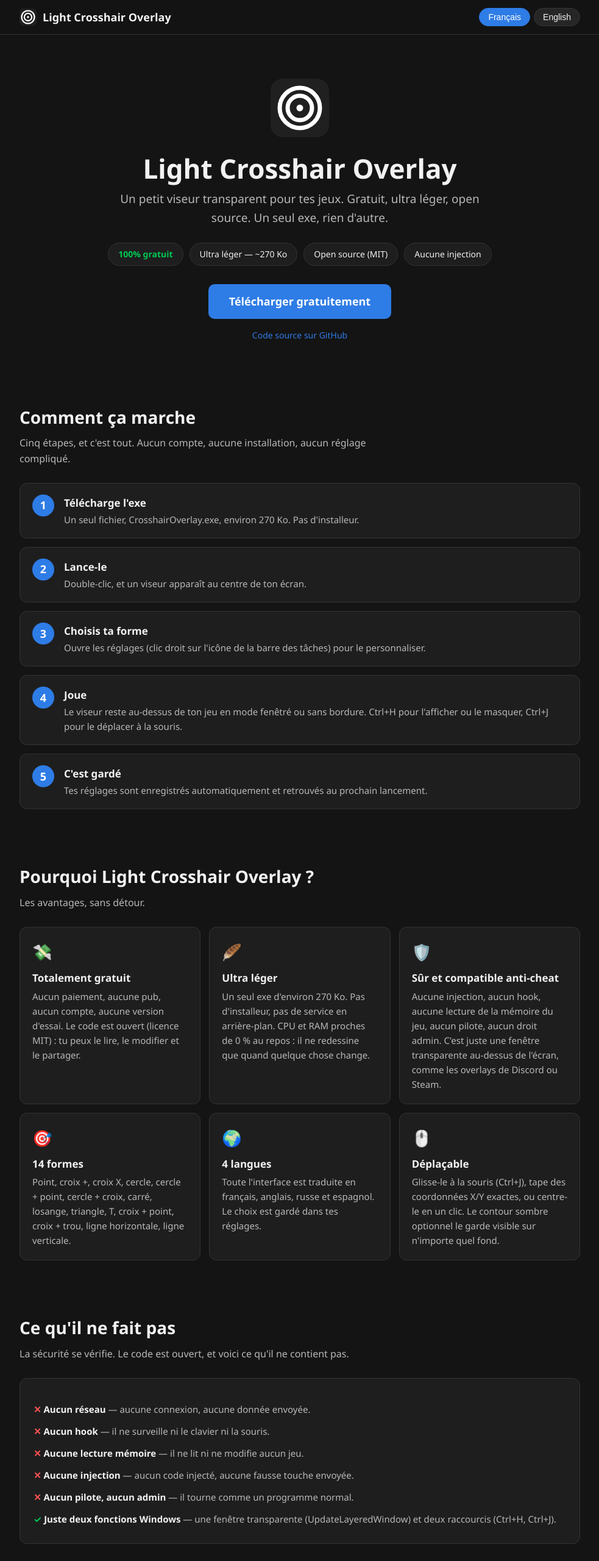
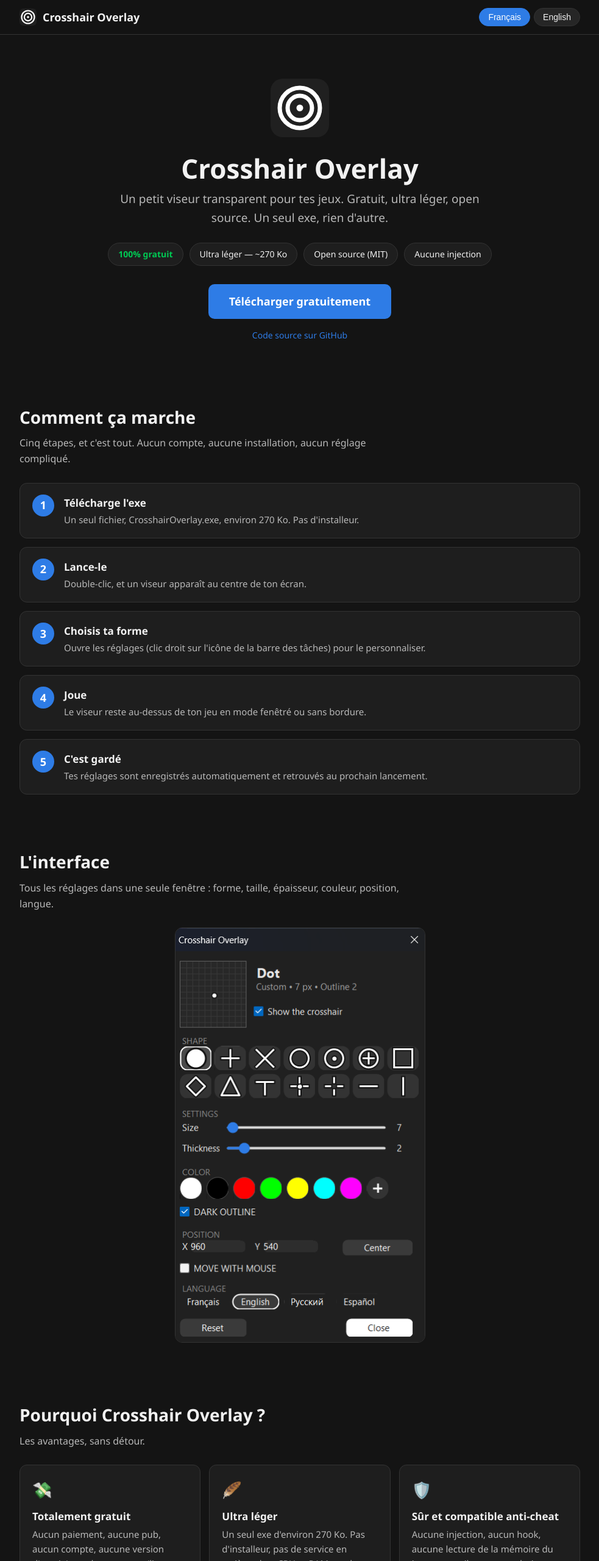
Before and after one commit to LightCrosshairOverlay/CrosshairOverlay, a plain HTML site: page docs/index.html in a window 1280 px wide. Shown: the top 2560 px of the page at 61% size, without its empty margins (148-1131 px from the left). Drawn offline with Linux system fonts and the light colour scheme.

Commit message:
Update website: improved screenshot, direct download, no shortcuts

```diff
--- a/docs/index.html
+++ b/docs/index.html
@@ -3,8 +3,8 @@
 <head>
 <meta charset="utf-8">
 <meta name="viewport" content="width=device-width, initial-scale=1">
-<title>Light Crosshair Overlay — Viseur gratuit, léger et open source</title>
-<meta name="description" content="Light Crosshair Overlay : un petit viseur transparent gratuit et ultra léger pour les jeux en fenêtré. Un seul exe de ~270 Ko. Aucune injection, aucun accès mémoire, aucun réseau. Open source (MIT).">
+<title>Crosshair Overlay — Viseur gratuit, léger et open source</title>
+<meta name="description" content="Crosshair Overlay : un petit viseur transparent gratuit et ultra léger pour les jeux en fenêtré. Un seul exe de ~270 Ko. Aucune injection, aucun accès mémoire, aucun réseau. Open source (MIT).">
 <style>
   :root{--bg:#141414;--panel:#1e1e1e;--panel2:#262626;--text:#f2f2f2;--muted:#b8b8b8;--accent:#2E7CE6;--green:#00c853;--orange:#ff8c1a;--border:#333;}
   *{box-sizing:border-box;margin:0;padding:0}
@@ -64,7 +64,7 @@
   <div class="wrap">
     <a class="brand" href="#">
       <svg width="28" height="28" viewBox="0 0 32 32" aria-hidden="true"><rect width="32" height="32" rx="7" fill="#202020"/><g fill="none" stroke="#fff" stroke-width="2.5"><circle cx="16" cy="16" r="12"/><circle cx="16" cy="16" r="7"/></g><circle cx="16" cy="16" r="2" fill="#fff"/></svg>
-      Light Crosshair Overlay
+      Crosshair Overlay
     </a>
     <div class="lang">
       <button id="btn-fr" class="on" onclick="setLang('fr')">Français</button>
@@ -76,7 +76,7 @@
 <main class="wrap">
   <div class="hero">
     <svg width="96" height="96" viewBox="0 0 96 96" aria-hidden="true"><rect width="96" height="96" rx="20" fill="#202020"/><g fill="none" stroke="#fff" stroke-width="7"><circle cx="48" cy="48" r="33"/><circle cx="48" cy="48" r="20"/></g><circle cx="48" cy="48" r="5.5" fill="#fff"/></svg>
-    <h1 data-fr="Light Crosshair Overlay" data-en="Light Crosshair Overlay">Light Crosshair Overlay</h1>
+    <h1 data-fr="Crosshair Overlay" data-en="Crosshair Overlay">Crosshair Overlay</h1>
     <p class="lead" data-fr="Un petit viseur transparent pour tes jeux. Gratuit, ultra léger, open source. Un seul exe, rien d'autre." data-en="A small transparent crosshair for your games. Free, ultra light, open source. One single exe, nothing else.">Un petit viseur transparent pour tes jeux. Gratuit, ultra léger, open source. Un seul exe, rien d'autre.</p>
     <div class="badges">
       <span class="badge"><b>100% gratuit</b></span>
@@ -84,7 +84,7 @@
       <span class="badge">Open source (MIT)</span>
       <span class="badge" data-fr="Aucune injection" data-en="No injection">Aucune injection</span>
     </div>
-    <a class="btn" href="https://github.com/LightCrosshairOverlay/CrosshairOverlay/releases/latest" data-fr="Télécharger gratuitement" data-en="Download for free">Télécharger gratuitement</a>
+    <a class="btn" href="https://github.com/LightCrosshairOverlay/CrosshairOverlay/releases/latest/download/CrosshairOverlay.exe" data-fr="Télécharger gratuitement" data-en="Download for free">Télécharger gratuitement</a>
     <div class="links"><a href="https://github.com/LightCrosshairOverlay/CrosshairOverlay" data-fr="Code source sur GitHub" data-en="Source code on GitHub">Code source sur GitHub</a></div>
   </div>
 
@@ -95,13 +95,19 @@
       <div class="step"><div class="n">1</div><div><h3 data-fr="Télécharge l'exe" data-en="Download the exe">Télécharge l'exe</h3><p data-fr="Un seul fichier, CrosshairOverlay.exe, environ 270 Ko. Pas d'installeur." data-en="A single file, CrosshairOverlay.exe, about 270 KB. No installer.">Un seul fichier, CrosshairOverlay.exe, environ 270 Ko. Pas d'installeur.</p></div></div>
       <div class="step"><div class="n">2</div><div><h3 data-fr="Lance-le" data-en="Run it">Lance-le</h3><p data-fr="Double-clic, et un viseur apparaît au centre de ton écran." data-en="Double-click, and a crosshair appears at the center of your screen.">Double-clic, et un viseur apparaît au centre de ton écran.</p></div></div>
       <div class="step"><div class="n">3</div><div><h3 data-fr="Choisis ta forme" data-en="Pick your shape">Choisis ta forme</h3><p data-fr="Ouvre les réglages (clic droit sur l'icône de la barre des tâches) pour le personnaliser." data-en="Open Settings (right-click the tray icon) to customize it.">Ouvre les réglages (clic droit sur l'icône de la barre des tâches) pour le personnaliser.</p></div></div>
-      <div class="step"><div class="n">4</div><div><h3 data-fr="Joue" data-en="Play">Joue</h3><p data-fr="Le viseur reste au-dessus de ton jeu en mode fenêtré ou sans bordure. Ctrl+H pour l'afficher ou le masquer, Ctrl+J pour le déplacer à la souris." data-en="The crosshair stays on top of your windowed or borderless game. Ctrl+H to show or hide it, Ctrl+J to move it with the mouse.">Le viseur reste au-dessus de ton jeu en mode fenêtré ou sans bordure. Ctrl+H pour l'afficher ou le masquer, Ctrl+J pour le déplacer à la souris.</p></div></div>
+      <div class="step"><div class="n">4</div><div><h3 data-fr="Joue" data-en="Play">Joue</h3><p data-fr="Le viseur reste au-dessus de ton jeu en mode fenêtré ou sans bordure." data-en="The crosshair stays on top of your windowed or borderless game.">Le viseur reste au-dessus de ton jeu en mode fenêtré ou sans bordure.</p></div></div>
       <div class="step"><div class="n">5</div><div><h3 data-fr="C'est gardé" data-en="It's saved">C'est gardé</h3><p data-fr="Tes réglages sont enregistrés automatiquement et retrouvés au prochain lancement." data-en="Your settings are saved automatically and restored at the next launch.">Tes réglages sont enregistrés automatiquement et retrouvés au prochain lancement.</p></div></div>
     </div>
   </section>
 
   <section>
-    <h2 data-fr="Pourquoi Light Crosshair Overlay ?" data-en="Why Light Crosshair Overlay?">Pourquoi Light Crosshair Overlay ?</h2>
+    <h2 data-fr="L'interface" data-en="The interface">L'interface</h2>
+    <p class="sub" data-fr="Tous les réglages dans une seule fenêtre : forme, taille, épaisseur, couleur, position, langue." data-en="All settings in a single window: shape, size, thickness, color, position, language.">Tous les réglages dans une seule fenêtre : forme, taille, épaisseur, couleur, position, langue.</p>
+    <div style="text-align:center"><img src="screenshot-settings.webp" alt="Crosshair Overlay settings" style="max-width:411px;width:100%;border-radius:12px;border:1px solid var(--border)"></div>
+  </section>
+
+  <section>
+    <h2 data-fr="Pourquoi Crosshair Overlay ?" data-en="Why Crosshair Overlay?">Pourquoi Crosshair Overlay ?</h2>
     <p class="sub" data-fr="Les avantages, sans détour." data-en="The advantages, plainly stated.">Les avantages, sans détour.</p>
     <div class="grid">
       <div class="card"><div class="ico">💸</div><h3 data-fr="Totalement gratuit" data-en="Totally free">Totalement gratuit</h3><p data-fr="Aucun paiement, aucune pub, aucun compte, aucune version d'essai. Le code est ouvert (licence MIT) : tu peux le lire, le modifier et le partager." data-en="No payment, no ads, no account, no trial. The code is open (MIT license): you can read it, modify it and share it.">Aucun paiement, aucune pub, aucun compte, aucune version d'essai. Le code est ouvert (licence MIT) : tu peux le lire, le modifier et le partager.</p></div>
@@ -109,7 +115,7 @@
       <div class="card"><div class="ico">🛡️</div><h3 data-fr="Sûr et compatible anti-cheat" data-en="Safe and anti-cheat friendly">Sûr et compatible anti-cheat</h3><p data-fr="Aucune injection, aucun hook, aucune lecture de la mémoire du jeu, aucun pilote, aucun droit admin. C'est juste une fenêtre transparente au-dessus de l'écran, comme les overlays de Discord ou Steam." data-en="No injection, no hooks, no game memory access, no driver, no admin rights. It is just a transparent window on top of the screen, like the overlays of Discord or Steam.">Aucune injection, aucun hook, aucune lecture de la mémoire du jeu, aucun pilote, aucun droit admin. C'est juste une fenêtre transparente au-dessus de l'écran, comme les overlays de Discord ou Steam.</p></div>
       <div class="card"><div class="ico">🎯</div><h3 data-fr="14 formes" data-en="14 shapes">14 formes</h3><p data-fr="Point, croix +, croix X, cercle, cercle + point, cercle + croix, carré, losange, triangle, T, croix + point, croix + trou, ligne horizontale, ligne verticale." data-en="Dot, plus, cross, circle, circle + dot, circle + cross, square, diamond, triangle, T, plus + dot, plus + hole, horizontal line, vertical line.">Point, croix +, croix X, cercle, cercle + point, cercle + croix, carré, losange, triangle, T, croix + point, croix + trou, ligne horizontale, ligne verticale.</p></div>
       <div class="card"><div class="ico">🌍</div><h3 data-fr="4 langues" data-en="4 languages">4 langues</h3><p data-fr="Toute l'interface est traduite en français, anglais, russe et espagnol. Le choix est gardé dans tes réglages." data-en="The whole interface is translated into French, English, Russian and Spanish. Your choice is saved in your settings.">Toute l'interface est traduite en français, anglais, russe et espagnol. Le choix est gardé dans tes réglages.</p></div>
-      <div class="card"><div class="ico">🖱️</div><h3 data-fr="Déplaçable" data-en="Movable">Déplaçable</h3><p data-fr="Glisse-le à la souris (Ctrl+J), tape des coordonnées X/Y exactes, ou centre-le en un clic. Le contour sombre optionnel le garde visible sur n'importe quel fond." data-en="Drag it with the mouse (Ctrl+J), type exact X/Y coordinates, or center it in one click. The optional dark outline keeps it visible on any background.">Glisse-le à la souris (Ctrl+J), tape des coordonnées X/Y exactes, ou centre-le en un clic. Le contour sombre optionnel le garde visible sur n'importe quel fond.</p></div>
+      <div class="card"><div class="ico">🖱️</div><h3 data-fr="Déplaçable" data-en="Movable">Déplaçable</h3><p data-fr="Glisse-le à la souris, tape des coordonnées X/Y exactes, ou centre-le en un clic. Le contour sombre optionnel le garde visible sur n'importe quel fond." data-en="Drag it with the mouse, type exact X/Y coordinates, or center it in one click. The optional dark outline keeps it visible on any background.">Glisse-le à la souris, tape des coordonnées X/Y exactes, ou centre-le en un clic. Le contour sombre optionnel le garde visible sur n'importe quel fond.</p></div>
     </div>
   </section>
 
@@ -123,7 +129,7 @@
         <li><b data-fr="Aucune lecture mémoire" data-en="No memory access">Aucune lecture mémoire</b> — <span data-fr="il ne lit ni ne modifie aucun jeu." data-en="it does not read or modify any game.">il ne lit ni ne modifie aucun jeu.</span></li>
         <li><b data-fr="Aucune injection" data-en="No injection">Aucune injection</b> — <span data-fr="aucun code injecté, aucune fausse touche envoyée." data-en="no injected code, no fake input sent.">aucun code injecté, aucune fausse touche envoyée.</span></li>
         <li><b data-fr="Aucun pilote, aucun admin" data-en="No driver, no admin">Aucun pilote, aucun admin</b> — <span data-fr="il tourne comme un programme normal." data-en="it runs like a normal program.">il tourne comme un programme normal.</span></li>
-        <li class="ok"><b data-fr="Juste deux fonctions Windows" data-en="Just two Windows features">Juste deux fonctions Windows</b> — <span data-fr="une fenêtre transparente (UpdateLayeredWindow) et deux raccourcis (Ctrl+H, Ctrl+J)." data-en="a transparent window (UpdateLayeredWindow) and two shortcuts (Ctrl+H, Ctrl+J).">une fenêtre transparente (UpdateLayeredWindow) et deux raccourcis (Ctrl+H, Ctrl+J).</span></li>
+        <li class="ok"><b data-fr="Juste une fenêtre transparente" data-en="Just a transparent window">Juste une fenêtre transparente</b> — <span data-fr="(UpdateLayeredWindow) au-dessus de l'écran, comme les overlays de Discord ou Steam." data-en="(UpdateLayeredWindow) on top of the screen, like the overlays of Discord or Steam.">(UpdateLayeredWindow) au-dessus de l'écran, comme les overlays de Discord ou Steam.</span></li>
       </ul>
     </div>
   </section>
@@ -132,7 +138,7 @@
     <div class="dl">
       <h2 data-fr="Télécharger" data-en="Download">Télécharger</h2>
       <p data-fr="Un seul exe, gratuit, pour Windows 10 et 11 (64 bits). Si Windows affiche SmartScreen (logiciel non signé), clique « Informations complémentaires » puis « Exécuter quand même »." data-en="A single free exe, for Windows 10 and 11 (64-bit). If Windows shows SmartScreen (unsigned software), click “More info” then “Run anyway”.">Un seul exe, gratuit, pour Windows 10 et 11 (64 bits). Si Windows affiche SmartScreen (logiciel non signé), clique « Informations complémentaires » puis « Exécuter quand même ».</p>
-      <a class="btn" href="https://github.com/LightCrosshairOverlay/CrosshairOverlay/releases/latest" data-fr="Télécharger CrosshairOverlay.exe" data-en="Download CrosshairOverlay.exe">Télécharger CrosshairOverlay.exe</a>
+      <a class="btn" href="https://github.com/LightCrosshairOverlay/CrosshairOverlay/releases/latest/download/CrosshairOverlay.exe" data-fr="Télécharger CrosshairOverlay.exe" data-en="Download CrosshairOverlay.exe">Télécharger CrosshairOverlay.exe</a>
       <p class="req"><span data-fr="Nécessite le" data-en="Requires the">Nécessite le</span> <a href="https://dotnet.microsoft.com/download/dotnet/10.0">.NET 10 Desktop Runtime</a> <span data-fr="(gratuit, Microsoft). Version actuelle : 1.8.2." data-en="(free, from Microsoft). Current version: 1.8.2.">(gratuit, Microsoft). Version actuelle : 1.8.2.</span></p>
     </div>
   </section>
@@ -140,7 +146,7 @@
   <section>
     <div class="dl">
       <h2 data-fr="Soutenir le projet" data-en="Support the project">Soutenir le projet</h2>
-      <p data-fr="Light Crosshair Overlay est gratuit et le restera. Si tu veux soutenir son développement :" data-en="Light Crosshair Overlay is free and will stay free. If you want to support its development:">Light Crosshair Overlay est gratuit et le restera. Si tu veux soutenir son développement :</p>
+      <p data-fr="Crosshair Overlay est gratuit et le restera. Si tu veux soutenir son développement :" data-en="Crosshair Overlay is free and will stay free. If you want to support its development:">Crosshair Overlay est gratuit et le restera. Si tu veux soutenir son développement :</p>
       <a class="btn" href="https://liberapay.com/Deaa/" data-fr="Soutenir sur Liberapay" data-en="Support on Liberapay">Soutenir sur Liberapay</a>
       <p class="req"><span data-fr="Ou en USDT (TRC20) :" data-en="Or with USDT (TRC20):">Ou en USDT (TRC20) :</span></p>
       <p><code id="usdt-addr">TNCFvYtPy2Q6P2nxfoQgqa1ANLMZhVqLK7</code> <button class="copybtn" onclick="copyAddr()" data-fr="Copier" data-en="Copy">Copier</button></p>
@@ -150,7 +156,7 @@
 
 <footer>
   <div class="wrap">
-    <p>Light Crosshair Overlay — <span data-fr="licence MIT, gratuit et open source." data-en="MIT license, free and open source.">licence MIT, gratuit et open source.</span><br>
+    <p>Crosshair Overlay — <span data-fr="licence MIT, gratuit et open source." data-en="MIT license, free and open source.">licence MIT, gratuit et open source.</span><br>
     <a href="https://github.com/LightCrosshairOverlay/CrosshairOverlay">GitHub</a> · <a href="https://github.com/LightCrosshairOverlay/CrosshairOverlay/releases/latest">Releases</a><br>
     <span data-fr="Inspiré par" data-en="Inspired by">Inspiré par</span> <a href="https://github.com/zkxs/simple-crosshair-overlay">zkxs/simple-crosshair-overlay</a> <span data-fr="(réécriture C# indépendante)." data-en="(independent C# rewrite).">(réécriture C# indépendante).</span></p>
   </div>
```
